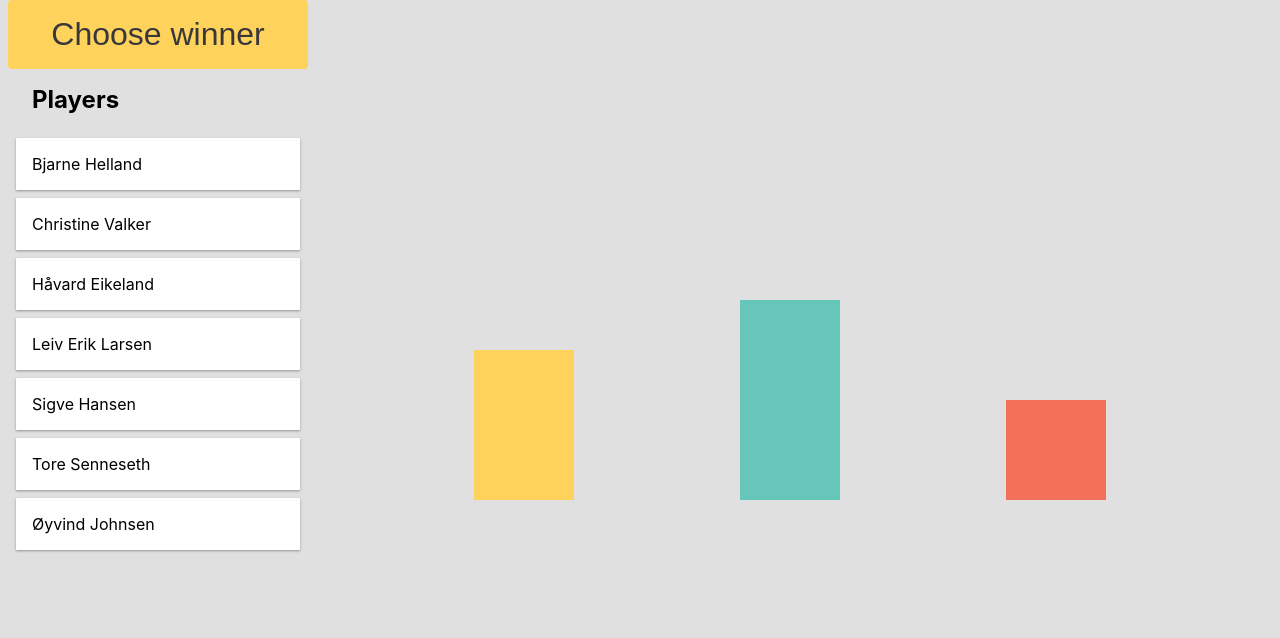
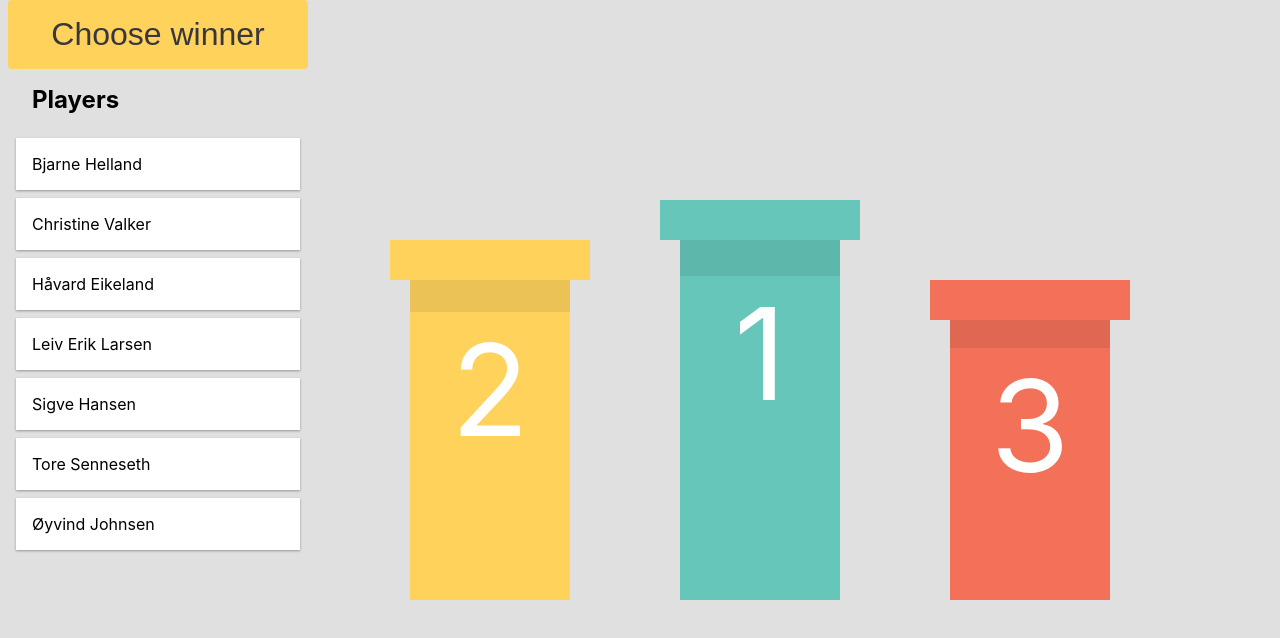
Before and after one commit to bjarnehelland/winner, a Next.js app: page / in a window 1280 px wide. Shown: the top 638 px of the page. Built offline with nearby package versions, Linux system fonts and the light colour scheme.

Commit message:
podeum works

```diff
--- /dev/null
+++ b/components/Podeum.js
@@ -0,0 +1,51 @@
+import styles from "./Podeum.module.css";
+import { motion } from "framer-motion";
+
+function Podeum({ color, height, winner }) {
+  return (
+    <div className={styles.podeum} style={{ height }}>
+      <div className={styles.platform} style={{ background: color }}>
+        <motion.div layoutId={winner.name}>{winner.name}</motion.div>
+      </div>
+      <div className={styles.base} style={{ background: color }}>
+        <div className={styles.shadow}></div>
+        {winner.position}
+      </div>
+    </div>
+  );
+}
+
+const colors = ["#ffd25c", "#66c6b9", "#f37159"];
+
+function order(winners, numberOfWinners) {
+  let players = [...Array(numberOfWinners)].map((_, i) => winners[i]).reverse();
+  players = players.map((w, i) => ({ ...w, position: i + 1 })).reverse();
+
+  const result = [
+    ...players.filter((p) => (p.position - 1) % 2),
+    ...players.filter((p) => !((p.position - 1) % 2)).reverse(),
+  ];
+
+  console.log(players, result);
+
+  return result;
+}
+
+export default function Podeums({ winners, numberOfWinners = 5 }) {
+  return (
+    <div
+      className={styles.podiums}
+      style={{ gridTemplateColumns: `repeat(${numberOfWinners}, 1fr)` }}
+    >
+      {order(winners, numberOfWinners).map((winner, index) => (
+        <div key={index} className={styles.place}>
+          <Podeum
+            color={colors[index]}
+            height={`calc(100% - ${(winner.position - 1) * 40}px)`}
+            winner={winner}
+          />
+        </div>
+      ))}
+    </div>
+  );
+}
--- /dev/null
+++ b/components/Podeum.module.css
@@ -0,0 +1,41 @@
+.podiums {
+  display: grid;
+  grid-gap: 10px;
+
+  width: 800px;
+  height: 400px;
+}
+.place {
+  display: grid;
+  align-items: flex-end;
+}
+
+.podeum {
+  width: 100%;
+  display: flex;
+  flex-direction: column;
+  max-width: 200px;
+}
+
+.platform {
+  background: #ffd25c;
+  height: 40px;
+  display: flex;
+  align-items: center;
+  justify-content: center;
+}
+
+.shadow {
+  background: rgb(0 0 0 / 8%);
+  height: 10%;
+  min-height: 10px;
+}
+
+.base {
+  background: #ffd25c;
+  flex: 1 1 auto;
+  margin: 0 20px;
+  text-align: center;
+  font-size: 8rem;
+  color: white;
+}
--- a/pages/index.js
+++ b/pages/index.js
@@ -2,6 +2,7 @@ import { useState, useEffect } from "react";
 import Head from "next/head";
 import styles from "../styles/Home.module.css";
 import { AnimateSharedLayout, motion } from "framer-motion";
+import Podeums from "../components/Podeum";
 
 const users = [
   { name: "Bjarne Helland", email: "bh@profitbase.no" },
@@ -77,17 +78,8 @@ export default function Home() {
           </ul>
         </div>
         <div className={styles.main}>
-          <div className={styles.podiumContainer}>
-            <div className={styles.secondPlace}>
-              {winners[1] && <Winner winner={winners[1]} />}
-            </div>
-            <div className={styles.firstPlace}>
-              {winners[2] && <Winner winner={winners[2]} />}
-            </div>
-            <div className={styles.thirdPlace}>
-              {winners[0] && <Winner winner={winners[0]} />}
-            </div>
-          </div>
+          <Podeums winners={winners} numberOfWinners={3} />
+
           {countdown > 0 && (
             <div className={styles.countdown}>
               <div className={styles.countdownCircle}>{countdown}</div>
--- a/styles/Home.module.css
+++ b/styles/Home.module.css
@@ -47,28 +47,6 @@
   font-size: 2rem;
 }
 
-.podiumContainer {
-  display: flex;
-  align-items: flex-end;
-  justify-content: space-evenly;
-  flex: 1 1 auto;
-}
-.firstPlace {
-  background: #66c6b9;
-  width: 100px;
-  height: 200px;
-}
-.secondPlace {
-  background: #ffd25c;
-  width: 100px;
-  height: 150px;
-}
-.thirdPlace {
-  background: #f37159;
-  width: 100px;
-  height: 100px;
-}
-
 .countdown {
   position: absolute;
   top: 0;
@@ -90,4 +68,5 @@
   justify-content: center;
   align-items: center;
   font-size: 40rem;
+  z-index: 10;
 }
```
